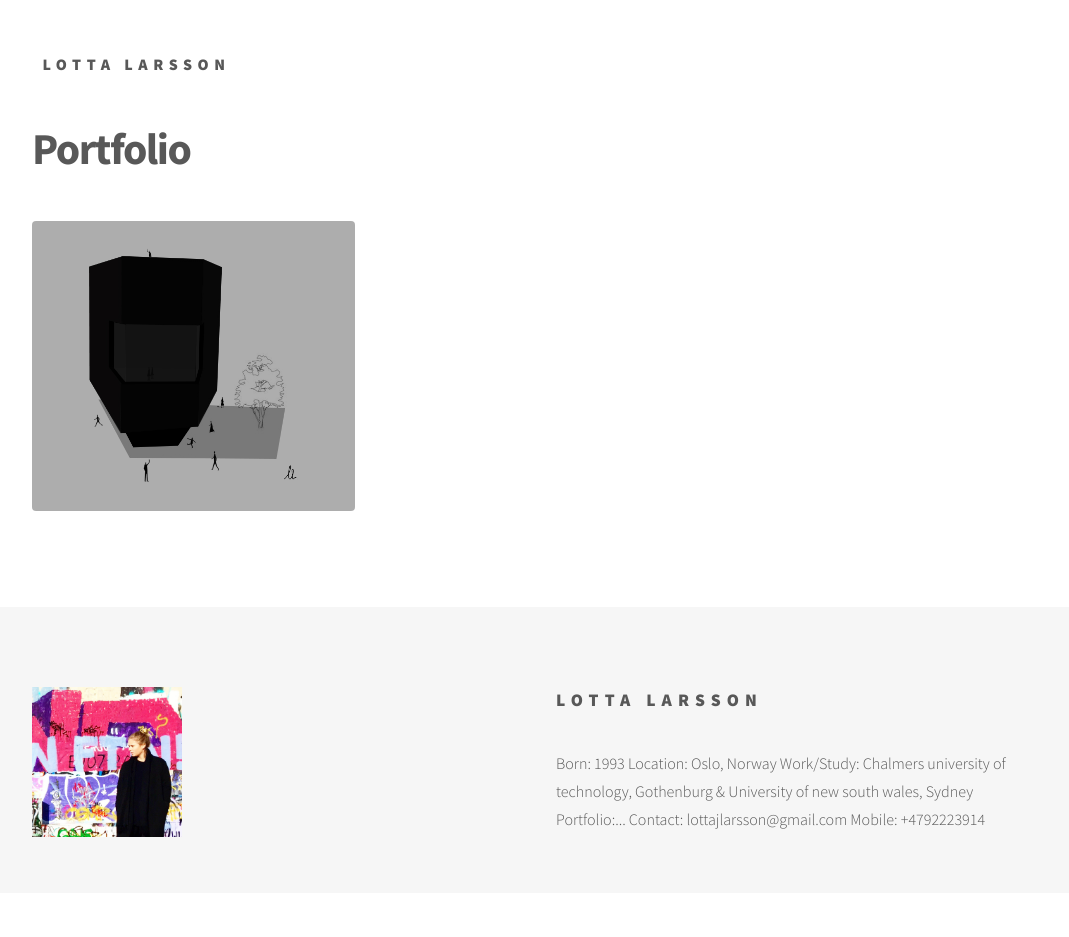
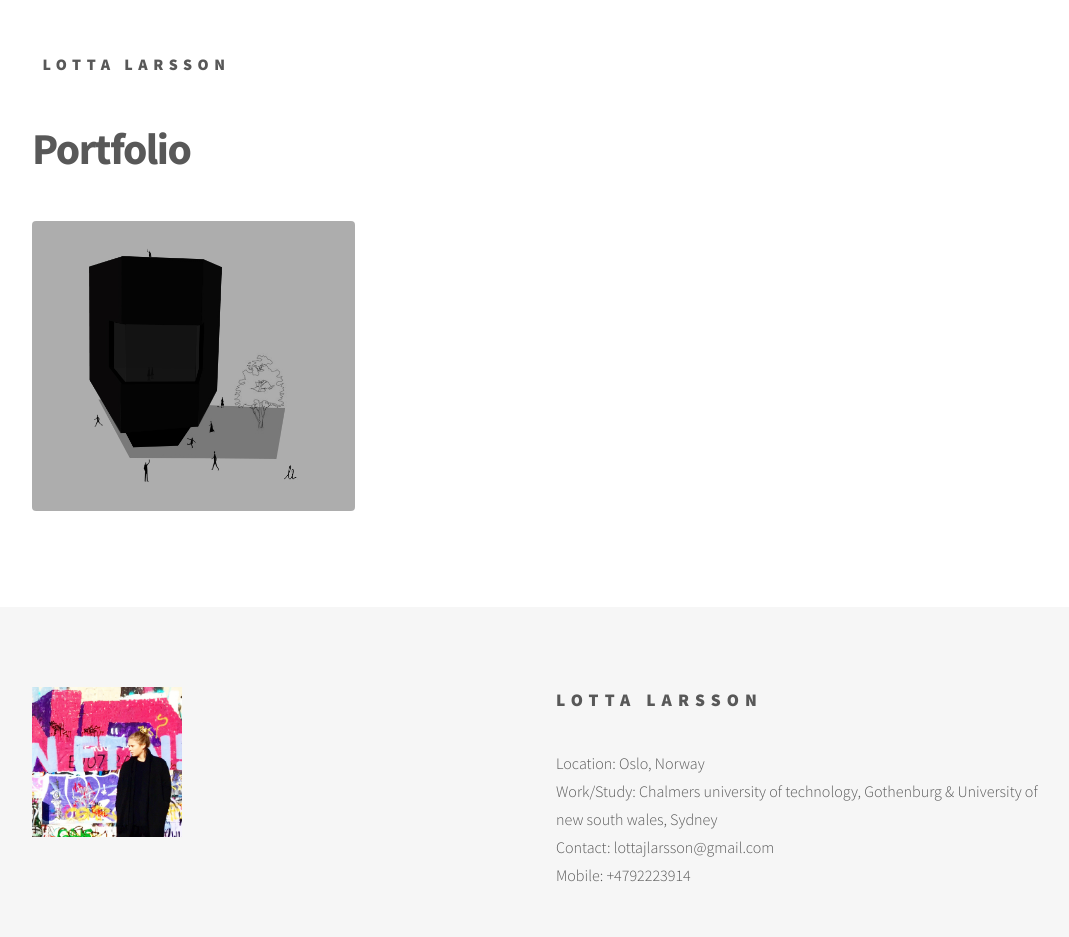
Before and after one commit to lottalarsson/lottalarsson.github.io, a Jekyll site: the page built from index.html, in a window 1280 px wide. Shown: the whole page, without its empty margins (104-1173 px from the left). Built offline with Jekyll 4.4.1, drawn with Linux system fonts in a browser that asks for light colours; nearby versions of some CDN libraries; before the commit the page ends 900 px from its top, so only the background shows below that.

Commit message:
Update footer.html

```diff
--- a/_includes/footer.html
+++ b/_includes/footer.html
@@ -6,11 +6,9 @@
     <section>
       <h2>Lotta Larsson</h2>
       <p>
-        Born: 1993
-        Location: Oslo, Norway
-        Work/Study: Chalmers university of technology, Gothenburg & University of new south wales, Sydney
-        Portfolio:...
-        Contact: lottajlarsson@gmail.com
+        Location: Oslo, Norway<br>
+        Work/Study: Chalmers university of technology, Gothenburg & University of new south wales, Sydney<br>
+        Contact: lottajlarsson@gmail.com<br>
         Mobile: +4792223914
       </p>
     </section>
```
